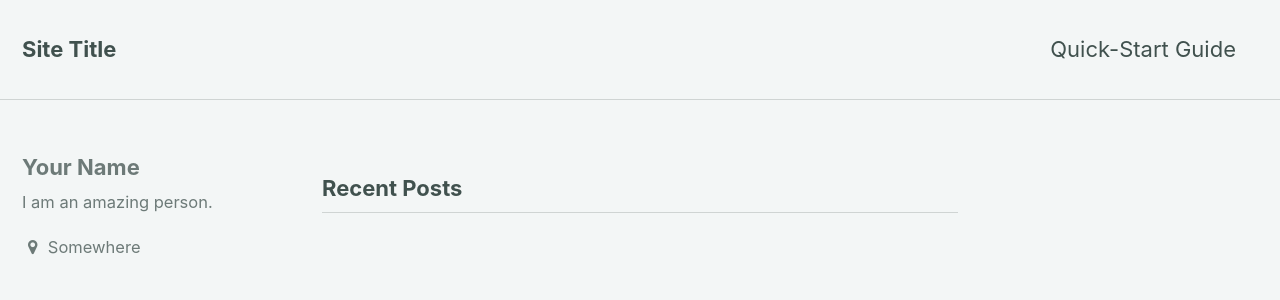
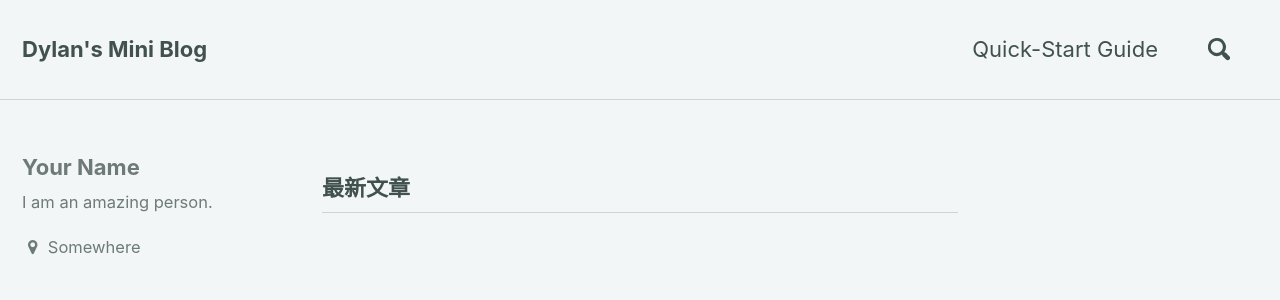
Before and after one commit to dylanchen0114/blog_pages, a Jekyll site: the page built from index.html, in a window 1280 px wide and 900 px high. Shown: the top 300 px of the window. Built offline with Jekyll 4.4.1, drawn with Linux system fonts in a browser that asks for light colours; the list of posts is cut into pages by our own code; some of the changed text lies outside the part shown.

Commit message:
init push

```diff
--- a/_config.yml
+++ b/_config.yml
@@ -8,11 +8,11 @@
 minimal_mistakes_skin    : "mint"
 
 # Site Settings
-locale                   : "en"
-title                    : "Site Title"
+locale                   : "zh-CN"
+title                    : "Dylan's Mini Blog"
 title_separator          : "-"
-name                     : "Your Name"
-description              : "An amazing website."
+name                     : "Dylan Chen"
+description              : "notes about machine learning."
 url                      : "https://dylanchen0114.github.io"
 baseurl                  : "/"
 repository               : "dylanchen0114/blot_pages"
@@ -51,7 +51,7 @@ reCaptcha:
   secret                 :
 atom_feed:
   path                   : # blank (default) uses feed.xml
-search                   : # true, false (default)
+search                   : true
 
 # SEO Related
 google_site_verification :
```
